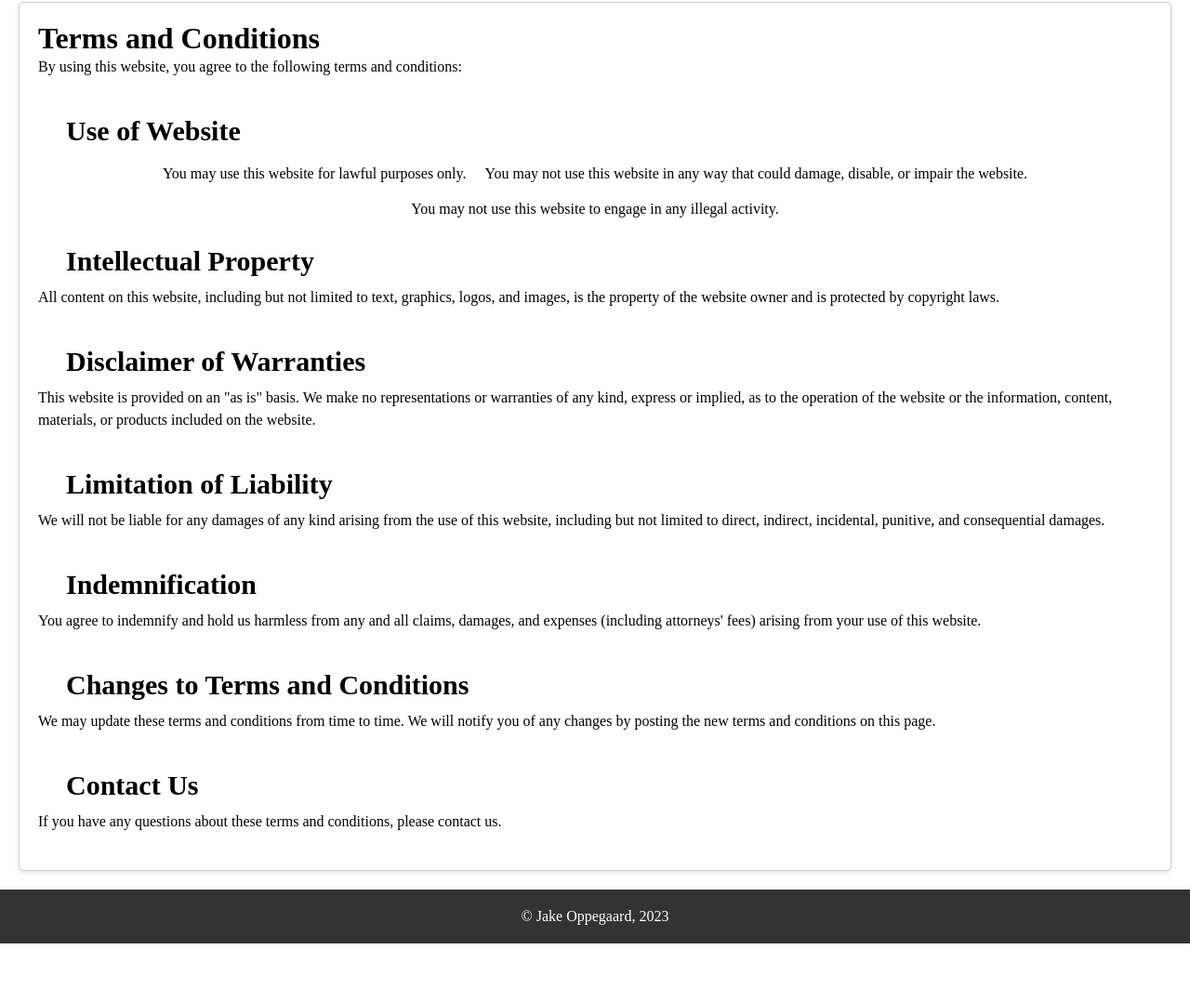
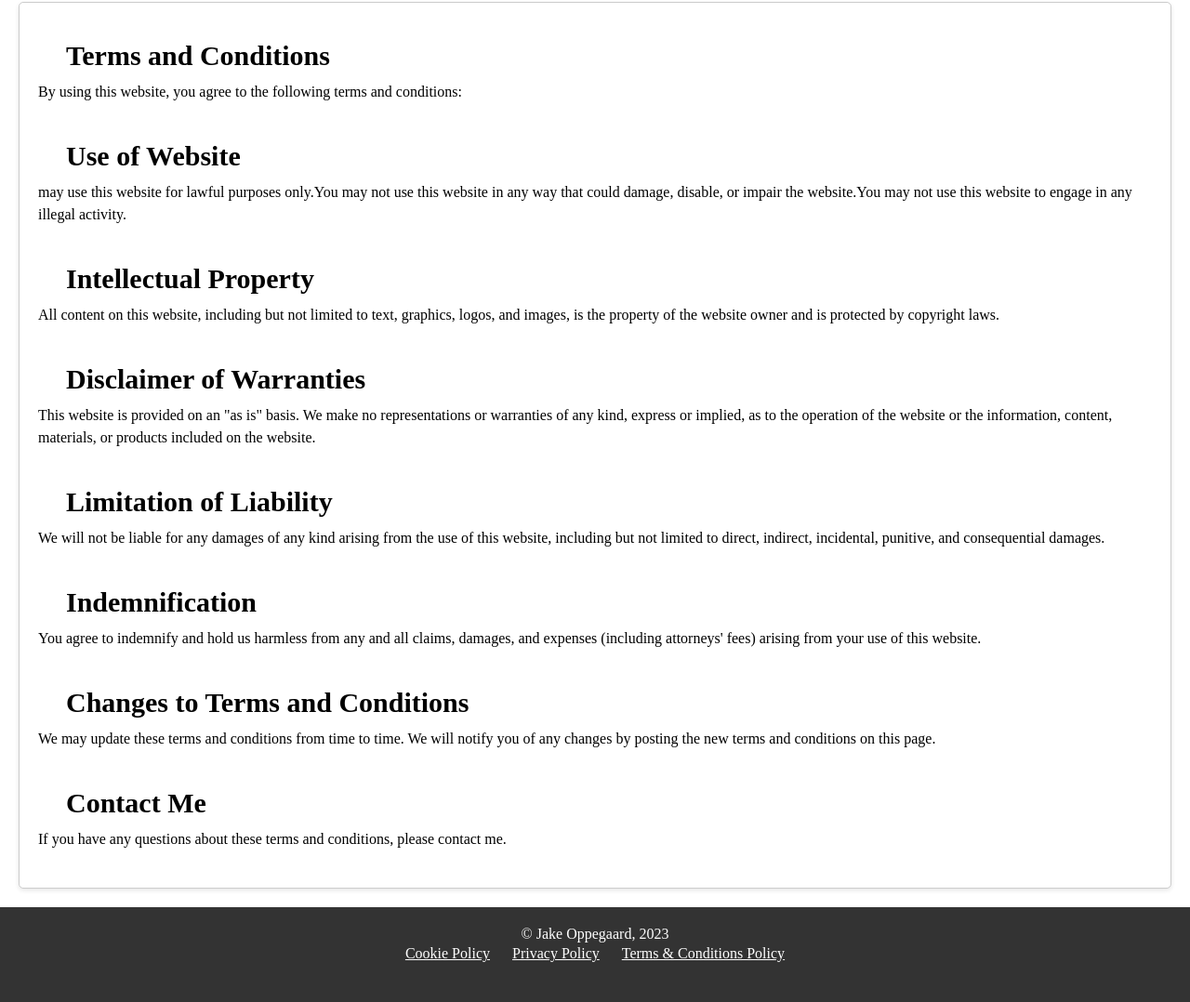
Before and after one commit to JakeOppegaard/BAIS-3300-portfolio, a plain HTML site: page terms-policy.html in a window 1280 px wide. Shown: the part 171-1249 px from the top of the page at 93% size. Before the commit the page ends 1186 px from the top, so only its background shows below. Drawn offline with Linux system fonts and the light colour scheme.

Commit message:
Footer changes

```diff
--- a/terms-policy.html
+++ b/terms-policy.html
@@ -17,17 +17,13 @@
         </ul>
       </nav>
   <main>
-    <h1>Terms and Conditions</h1>
+    <h2>Terms and Conditions</h2>
 
     <p>By using this website, you agree to the following terms and conditions:</p>
 
     <h2>Use of Website</h2>
 
-    <ul>
-      <li>You may use this website for lawful purposes only.</li>
-      <li>You may not use this website in any way that could damage, disable, or impair the website.</li>
-      <li>You may not use this website to engage in any illegal activity.</li>
-    </ul>
+    <p>may use this website for lawful purposes only.You may not use this website in any way that could damage, disable, or impair the website.You may not use this website to engage in any illegal activity.</p>
 
     <h2>Intellectual Property</h2>
 
@@ -49,12 +45,17 @@
 
     <p>We may update these terms and conditions from time to time. We will notify you of any changes by posting the new terms and conditions on this page.</p>
 
-    <h2>Contact Us</h2>
+    <h2>Contact Me</h2>
 
-    <p>If you have any questions about these terms and conditions, please contact us.</p>
+    <p>If you have any questions about these terms and conditions, please contact me.</p>
   </main>
   <footer>
     &copy; Jake Oppegaard, 2023
+    <p class="foot-css">
+        <a href="./cookie-policy.html">Cookie Policy</a>
+        <a href="./privacy-policy.html">Privacy Policy</a>
+        <a href="./terms-policy.html">Terms & Conditions Policy</a>
+      </p>
   </footer>
 </body>
 </html>
```
Also changed, not shown: cookie-policy.html (+7 -2 lines), index.html (+0 -2 lines), privacy-policy.html (+9 -9 lines).
